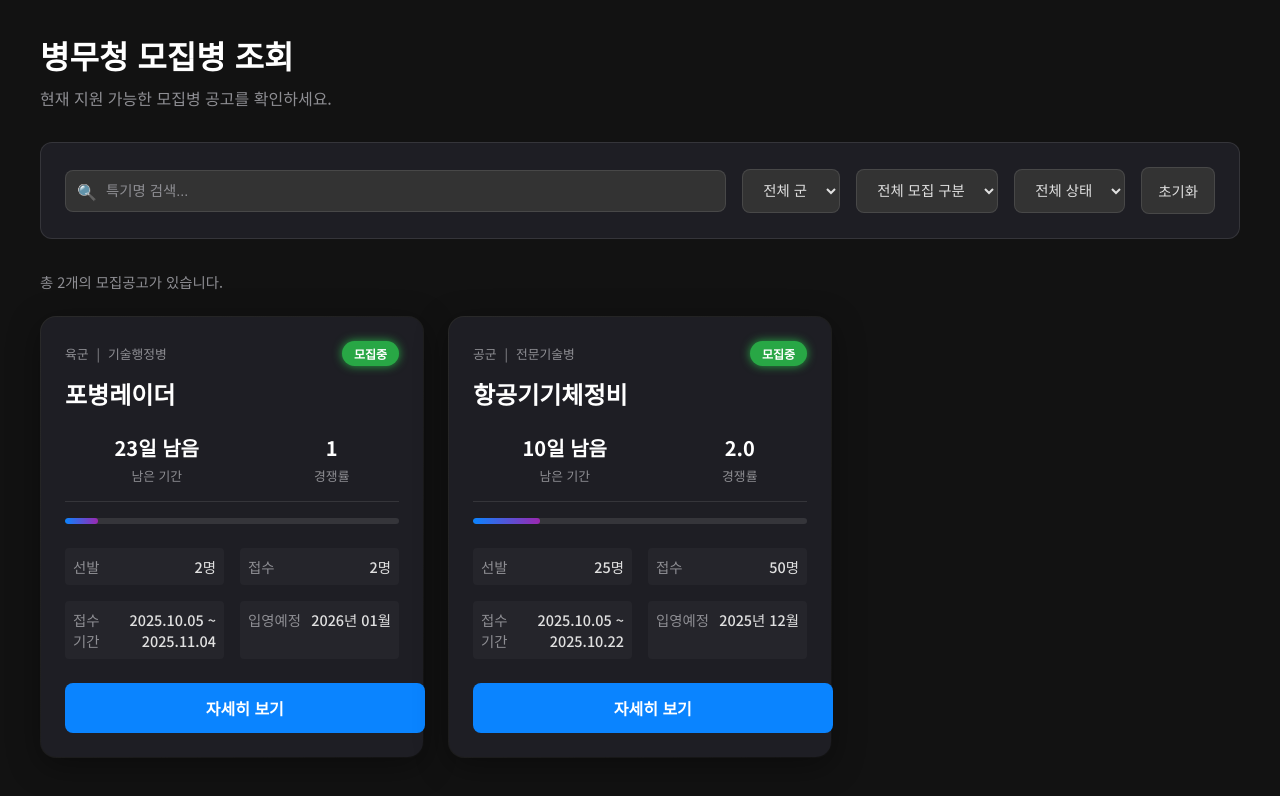
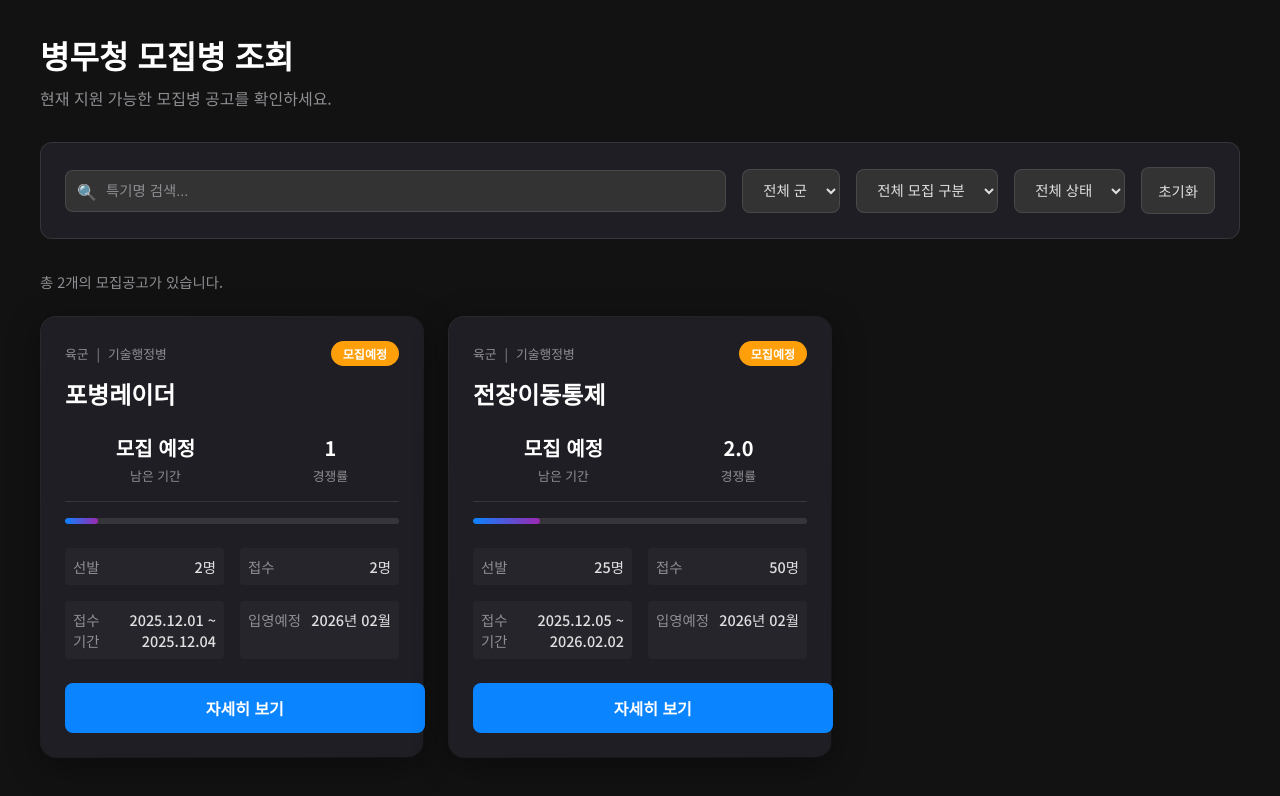
Before and after one commit to Enlist-Korea/Enlist-korea, a React (Vite) app: page / in a window 1280 px wide. Shown: the top 796 px of the page. Built offline with nearby package versions, Linux system fonts and the light colour scheme.

Commit message:
refactor: 임시 목업 데이터 날짜 정보 수정
현재 날짜보다 이전으로 되어있어 표시 안되는 문제 해결

```diff
--- a/src/data/MockData.js
+++ b/src/data/MockData.js
@@ -6,27 +6,27 @@ export const mockRecuritments = [
     mojipGbnm: "기술행정병",
     gsteukgiCd: "133.106",
     gsteukgiNm: "포병레이더",
-    jeopsuSjdtm: "20251005",
-    jeopsuJrdtm: "20251104",
+    jeopsuSjdtm: "20251201",
+    jeopsuJrdtm: "20251204",
     seonbalPcnt: "2",
     jeopsuPcnt: "2",
     rate: "1",
-    iyyjsijakYm: "202601",
+    iyyjsijakYm: "202602",
     ipyeongDe: "*",
   },
   {
     id: "2",
     rnum: "2",
-    gunGbnm: "공군",
-    mojipGbnm: "전문기술병",
-    gsteukgiCd: "41310",
-    gsteukgiNm: "항공기기체정비",
-    jeopsuSjdtm: "20251005",
-    jeopsuJrdtm: "20251022",
+    gunGbnm: "육군",
+    mojipGbnm: "기술행정병",
+    gsteukgiCd: "242.101",
+    gsteukgiNm: "전장이동통제",
+    jeopsuSjdtm: "20251205",
+    jeopsuJrdtm: "20260202",
     seonbalPcnt: "25",
     jeopsuPcnt: "50",
     rate: "2.0",
-    iyyjsijakYm: "202512",
+    iyyjsijakYm: "202602",
     ipyeongDe: "*",
   },
 ];
```
